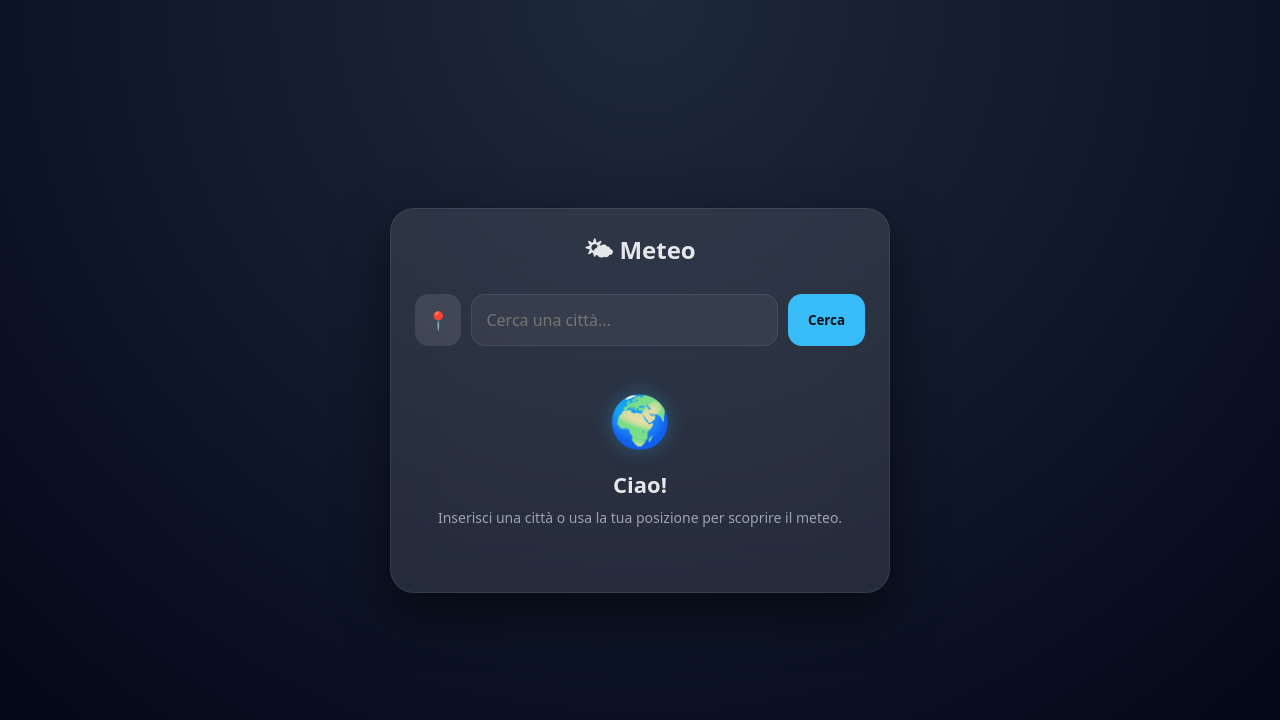
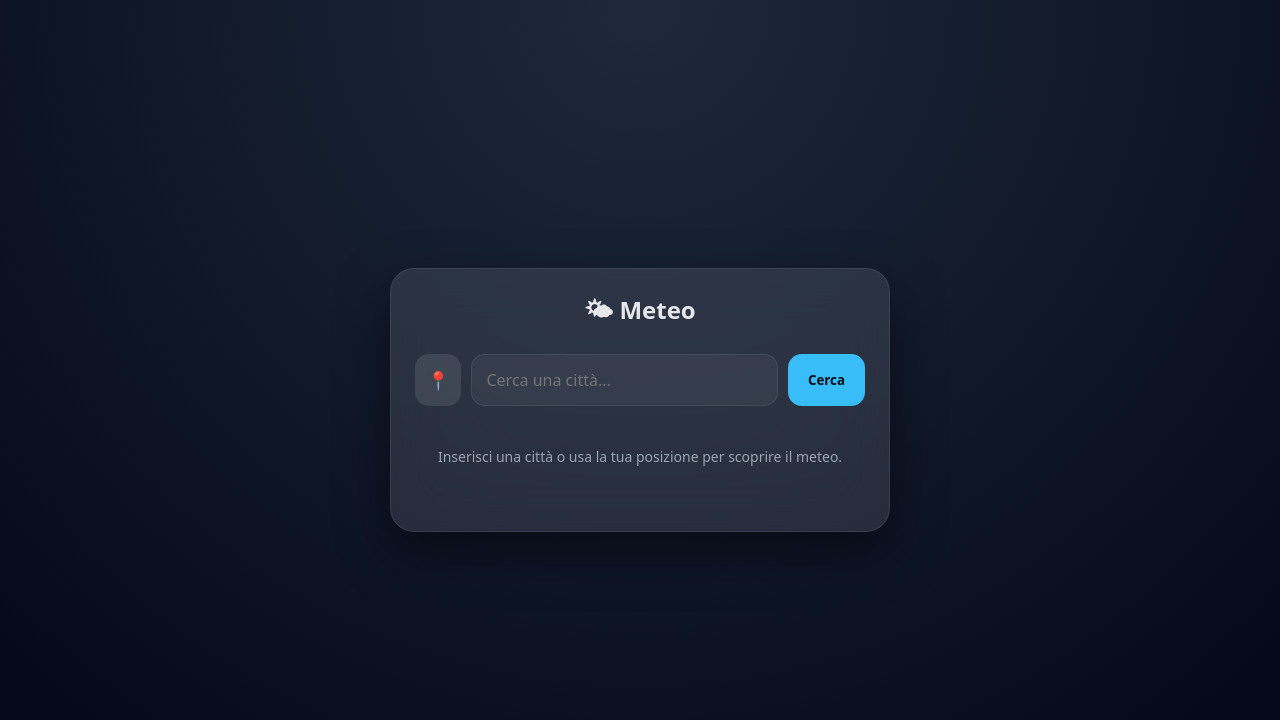
Before and after one commit to alessandros0tgiu/app-meteo, a React (Vite) app: page / in a window 1280 px wide. Shown: the top 720 px of the page. Built offline with nearby package versions, Linux system fonts and the light colour scheme.

Commit message:
modifiche

```diff
--- a/src/App.tsx
+++ b/src/App.tsx
@@ -159,8 +159,6 @@ export default function App() {
 
         {!weather && !loading && !error && (
           <div className="welcome-view">
-            <div className="welcome-icon">🌍</div>
-            <h2>Ciao!</h2>
             <p>Inserisci una città o usa la tua posizione per scoprire il meteo.</p>
           </div>
         )}
```
